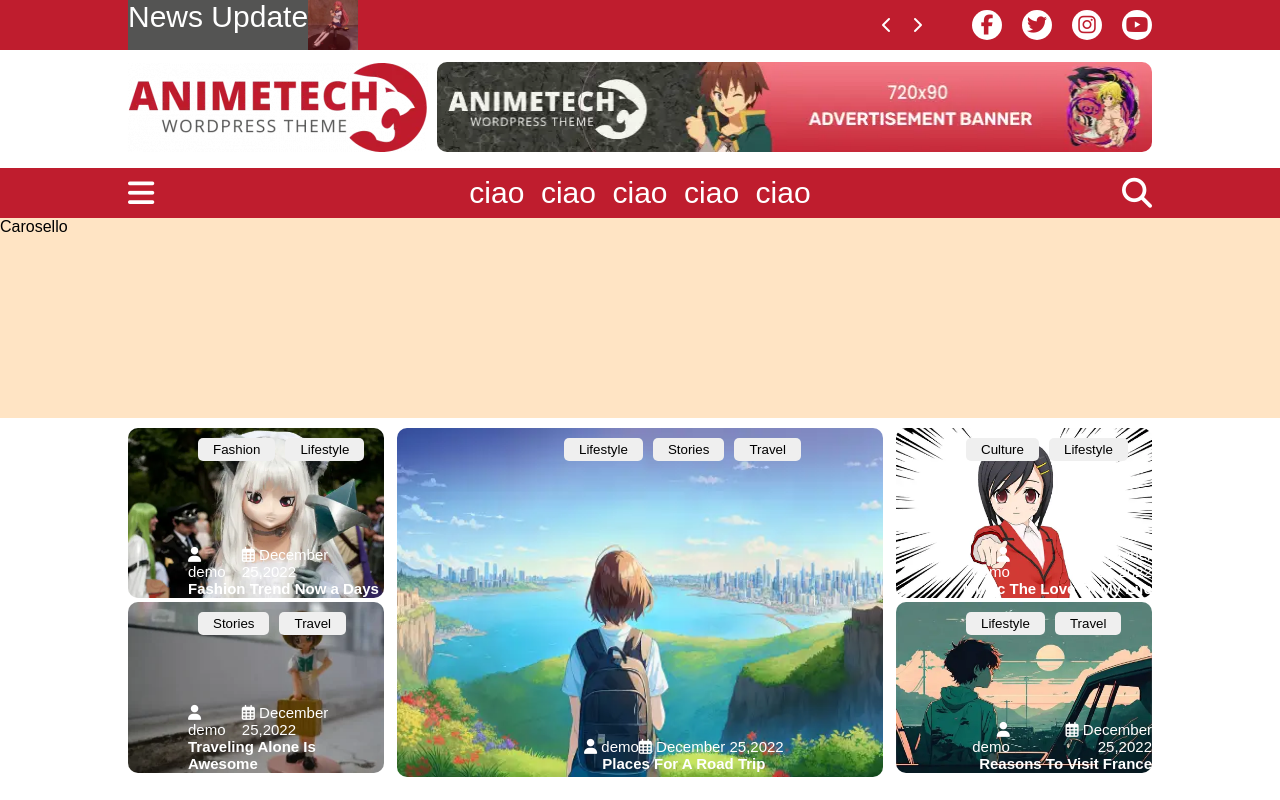
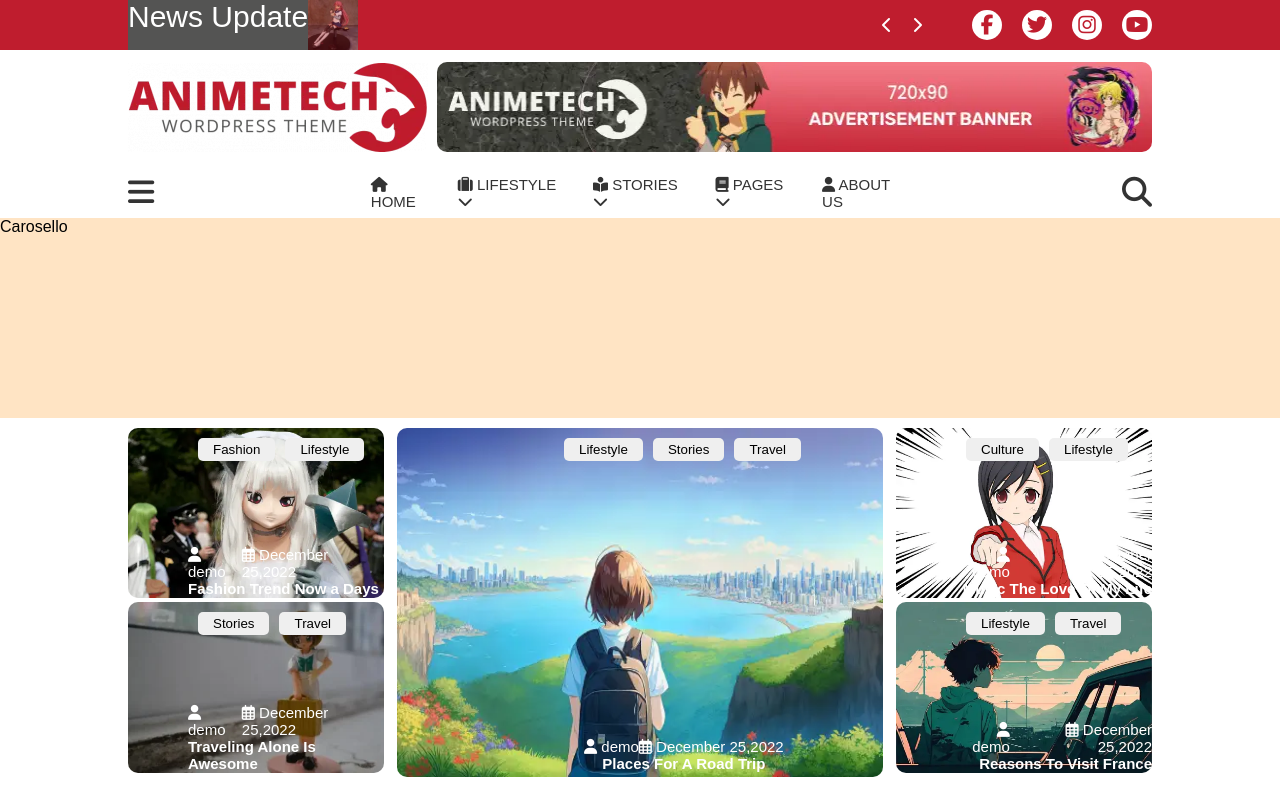
Before and after one commit to antden99/proj-html-vuejs, a Vue app: page / in a window 1280 px wide. Shown: the top 800 px of the page. Built offline with nearby package versions, Linux system fonts and the light colour scheme.

Commit message:
add dyn Heder element

```diff
--- /dev/null
+++ b/src/components/AppElNavbar.vue
@@ -0,0 +1,27 @@
+<script>
+
+export default {
+    name: "AppEl",
+
+    props: ["elNav","elFont","arrow"],
+}
+</script>
+
+<template>
+    <li><i :class="elFont" aria-hidden="true"></i> <a href="#">{{ elNav }}</a> <i v-if="arrow" :class="arrow"></i></li>
+</template>
+
+<style scoped>
+a{
+    color: var(--fourth-colors);
+    text-decoration: none;
+}
+
+li{
+    color: var(--fourth-colors);
+    &:hover{
+        cursor: pointer;
+    }
+}
+
+</style>
--- a/src/components/AppHeader.vue
+++ b/src/components/AppHeader.vue
@@ -1,6 +1,42 @@
 <script>
+import AppElNavbar from './AppElNavbar.vue';
+
 export default {
   name: "AppHeader",
+
+  data() {
+    return {
+      elementsNavbar: [
+        {
+          fontA: "fa-solid fa-house",
+          link: "HOME",
+        },
+        {
+          fontA: "fa-solid fa-suitcase",
+          link: "LIFESTYLE",
+          arrowDown:"fa-solid fa-chevron-down",
+        }, {
+          fontA: "fa-solid fa-book-open-reader",
+          link: "STORIES",
+          arrowDown:"fa-solid fa-chevron-down",
+        }, {
+          fontA: "fa-solid fa-book",
+          link: "PAGES",
+          arrowDown:"fa-solid fa-chevron-down",
+        }, {
+          fontA: "fa-solid fa-user",
+          link: "ABOUT US",
+        },
+      ],
+      elementHamb : "fa-solid fa-bars",
+      elementSearch : "fa-solid fa-magnifying-glass"
+
+    }
+  },
+
+  components: {
+    AppElNavbar: AppElNavbar,
+  }
 }
 
 </script>
@@ -43,19 +79,15 @@ export default {
     <div class="container">
 
       <div class="hamburg">
-        <i class="fa-solid fa-bars"></i>
+        <AppElNavbar :elFont="elementHamb"></AppElNavbar>
       </div>
       <div class="menu">
         <nav>
-          <li>ciao</li>
-          <li>ciao</li>
-          <li>ciao</li>
-          <li>ciao</li>
-          <li>ciao</li>
+          <AppElNavbar v-for="el in elementsNavbar" :elNav="el.link" :elFont="el.fontA" :arrow="el.arrowDown"></AppElNavbar>
         </nav>
       </div>
       <div class="search">
-        <i class="fa-solid fa-magnifying-glass"></i>
+        <AppElNavbar :elFont="elementSearch"></AppElNavbar>
       </div>
 
     </div>
@@ -92,8 +124,7 @@ export default {
 }
 
 .item_3 {
-  background-color: var(--primary-color);
-  color: white;
+  color:var(--fourth-colors);
   width: 100%;
   height: 50px;
   font-size: 30px;
@@ -119,11 +150,21 @@ export default {
     & div {
       display: flex;
       align-items: center;
-      width: 33.33%;
     }
 
     & .search {
       flex-direction: row-reverse;
+      width: 25%;
+      list-style: none;
+    }
+
+    & .hamburg{
+      width: 25%;
+      list-style: none;
+    }
+
+    & .menu{
+      flex-grow: 1;
     }
   }
 }
@@ -197,5 +238,7 @@ nav {
   justify-content: space-between;
   width: 100%;
   list-style: none;
+  gap: 25px;
+  font-size: 15px;
 }
 </style>
--- a/src/components/AppMain.vue
+++ b/src/components/AppMain.vue
@@ -42,7 +42,7 @@ export default {
                         image: "/src/assets/img/best-places.webp",
                         title: "TRAVEL"
                     },
-                ]
+                ],
         }
     }
 }
@@ -80,6 +80,7 @@ export default {
                                 <div class="margin_top">Lorem ipsum dolor sit amet consectetur adipisicing elit.
                                     Temporibus vero aperiam ab
                                     consectetur voluptate asperiores.</div>
+                                <div class="btn_read">Read More</div>
                             </div>
                         </div>
                     </div>
@@ -92,6 +93,7 @@ export default {
                                 <div class="margin_top">Lorem ipsum dolor sit amet consectetur adipisicing elit.
                                     Temporibus vero aperiam ab
                                     consectetur voluptate asperiores.</div>
+                                <div class="btn_read">Read More</div>
                             </div>
                         </div>
                     </div>
@@ -104,6 +106,7 @@ export default {
                                 <div class="margin_top">Lorem ipsum dolor sit amet consectetur adipisicing elit.
                                     Temporibus vero aperiam ab
                                     consectetur voluptate asperiores.</div>
+                                <div class="btn_read">Read More</div>
 
                             </div>
                         </div>
@@ -249,19 +252,35 @@ i {
 .col_2 {
     width: calc((100% / 12) * 6);
     position: relative;
+
     & img {
         width: 100%;
         border-radius: 10px;
     }
 
-    & .text_color{
+    & .text_color {
         color: white;
-        font-size: 20px;
+        font-size: 30px;
     }
 
-    & .center{
+    & .center {
         position: absolute;
-        top: 100px;
+        top: 50%;
+        left: 50%;
+        transform: translate(-50%, -50%);
+    }
+}
+
+.btn_read {
+    padding: 5px 20px;
+    background-color: var(--primary-color);
+    color: white;
+    border-radius: 20px;
+    margin-top: 10px;
+
+    &:hover {
+
+        cursor: pointer;
     }
 }
 </style>
```
